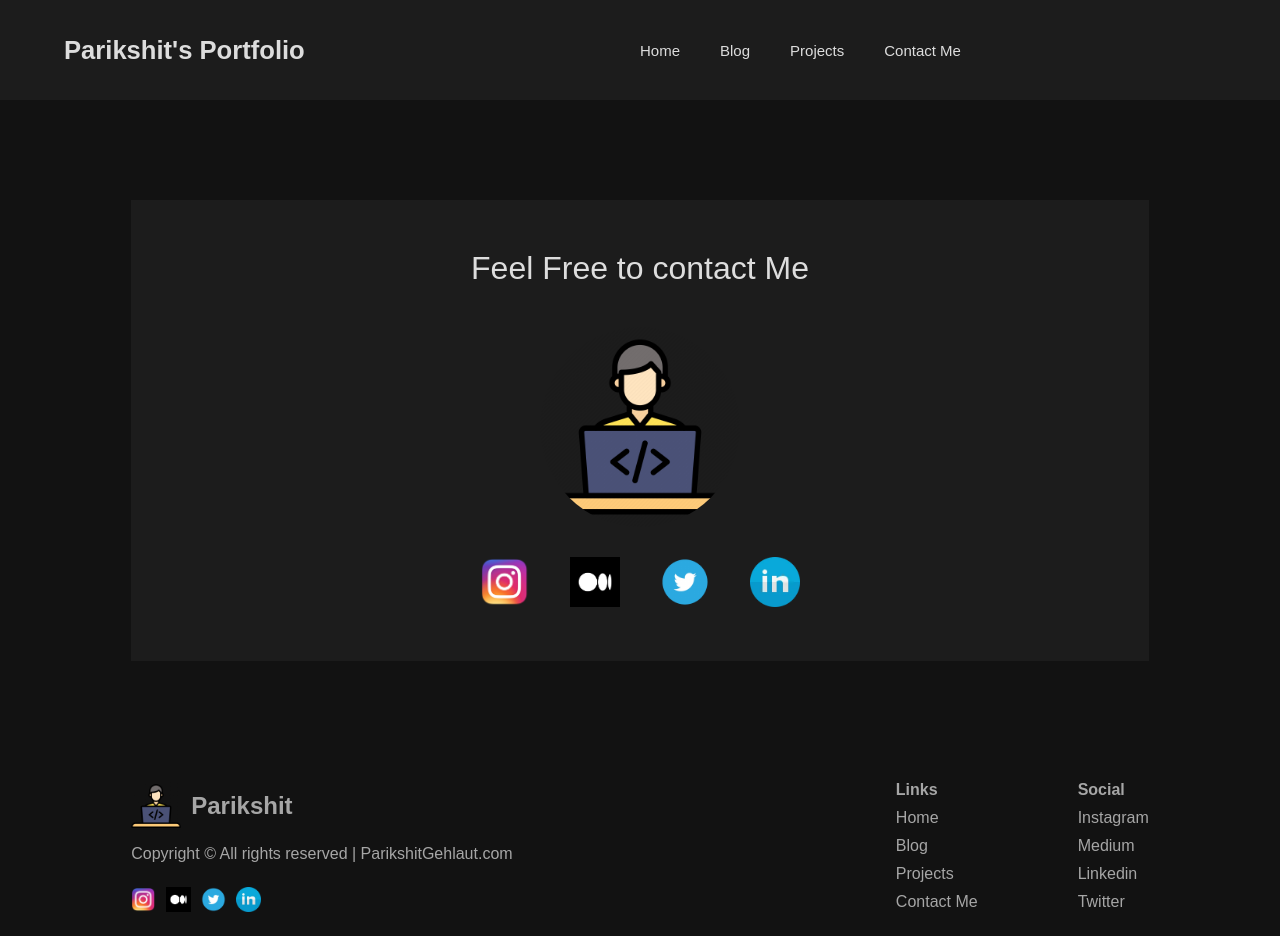
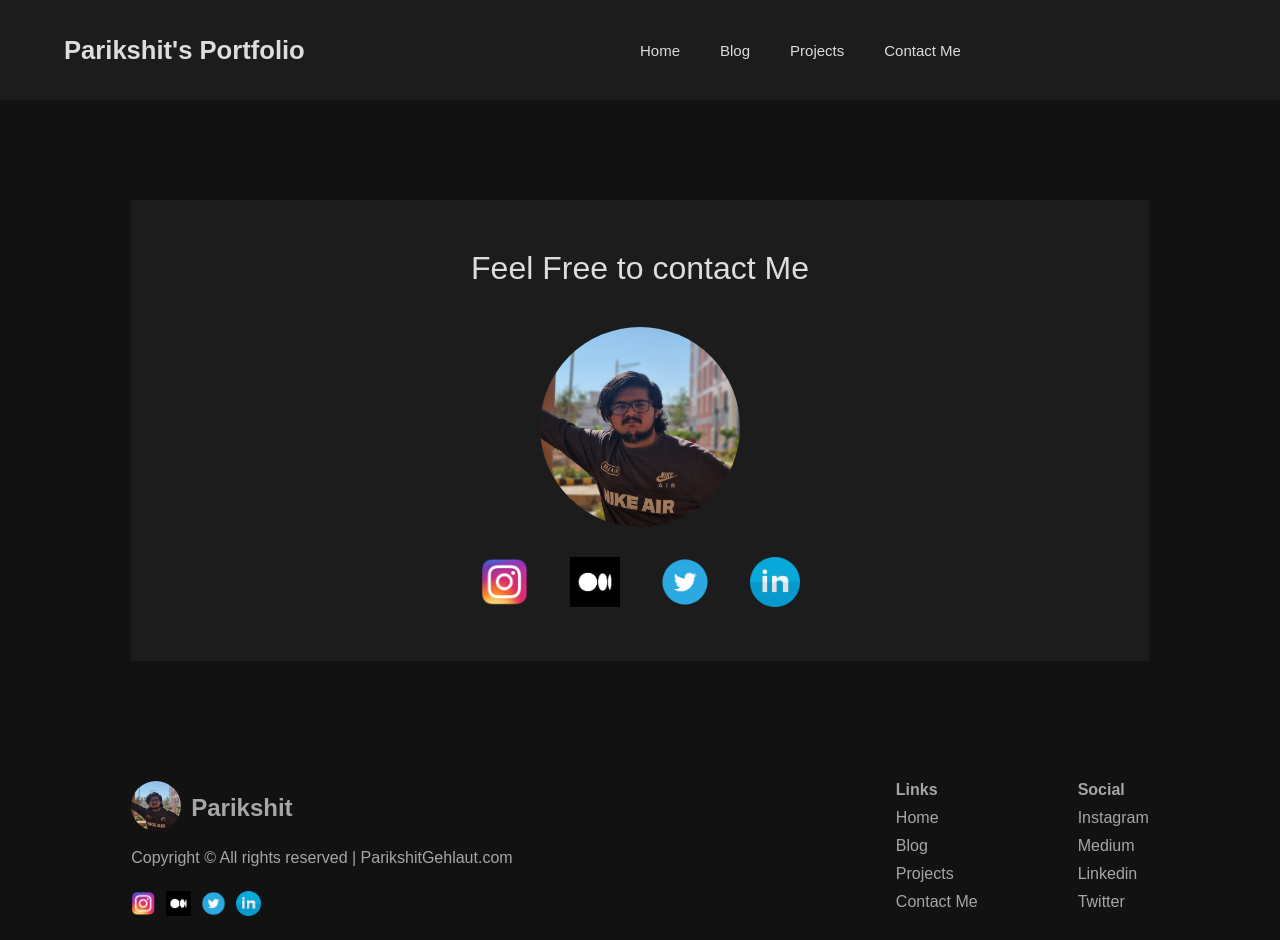
Before and after one commit to ParikshitGehlaut/Personal-Website, a Next.js app: page /contact in a window 1280 px wide. Built offline with nearby package versions, Linux system fonts and the light colour scheme; a web font is replaced by a local one.

Commit message:
footer logo image

```diff
--- a/src/app/components/footer/Footer.jsx
+++ b/src/app/components/footer/Footer.jsx
@@ -7,7 +7,15 @@ const Footer = () => {
     <div className={styles.container}>
       <div className={styles.info}>
         <div className={styles.logo}>
-          <Image src="/developer.png" alt="logo" height={50} width={50} />
+          <div className={styles.logoImageContainer}>
+            <Image
+              src="/myself.jpg"
+              alt="logo"
+              height={50}
+              width={50}
+              className={styles.logoImage}
+            />
+          </div>
           <h1 className={styles.logoText}>Parikshit</h1>
         </div>
         <p className={styles.desc}>
--- a/src/app/components/footer/footer.module.css
+++ b/src/app/components/footer/footer.module.css
@@ -17,6 +17,16 @@
     display: flex;
     align-items: center;
     gap: 10px;
+  }
+
+
+  .logoImageContainer{
+    position: relative;
+  }
+  .logoImage{
+    object-fit: cover;
+    border: none;
+    border-radius: 50%;
   }
 
   .logoText {
--- a/src/app/contact/contact.module.css
+++ b/src/app/contact/contact.module.css
@@ -30,3 +30,12 @@
     align-items: center;
     gap: 40px;
 }
+
+@media screen and (max-width: 440px){
+    .contactTitle{
+        font-size: 22px;
+    }
+    .icons{
+        gap: 20px;
+    }
+}
--- a/src/app/contact/page.jsx
+++ b/src/app/contact/page.jsx
@@ -16,7 +16,7 @@ const Contact = () => {
         <h1 className={styles.contactTitle}>Feel Free to contact Me</h1>
         <div className={styles.Contactimage}>
           <Image
-            src="/developer.png"
+            src="/myself.jpg"
             alt="contact image"
             fill
             className={styles.img}
```
